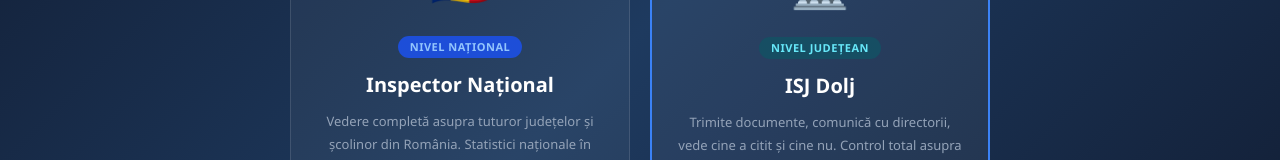
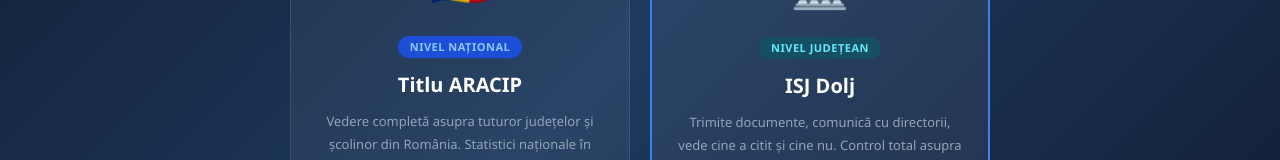
Before and after one commit to catalinradu2026-gif/leadflow-ai, a Next.js app: page /demo in a window 1280 px wide. Shown: the part 457-617 px from the top of the page. Built offline with nearby package versions, Linux system fonts and the light colour scheme.

Commit message:
Portal ISJ: Inspector National redenumit Titlu ARACIP

```diff
--- a/app/demo/page.tsx
+++ b/app/demo/page.tsx
@@ -98,7 +98,7 @@
             NIVEL NAȚIONAL
           </div>
           <h3 style={{ fontSize: '20px', fontWeight: 700, color: '#fff', marginBottom: '10px' }}>
-            Inspector Național
+            Titlu ARACIP
           </h3>
           <p style={{ fontSize: '13px', color: '#94a3b8', lineHeight: 1.7, marginBottom: '24px' }}>
             Vedere completă asupra tuturor județelor și școlinor din România. Statistici naționale în timp real.
```
